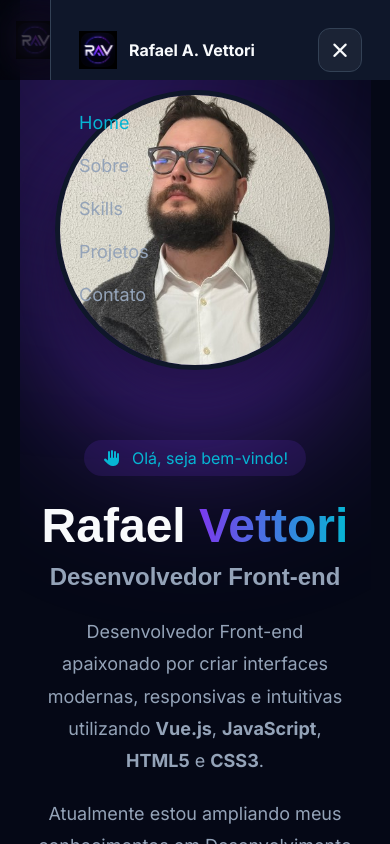
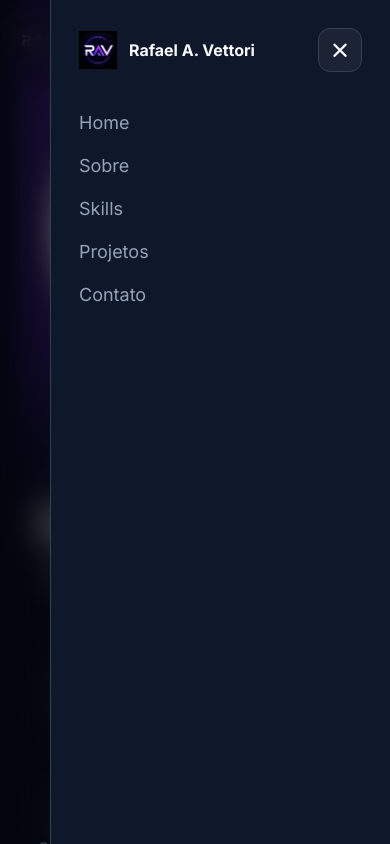
Before and after one commit to Rattori94/portfolio, a Vue app: page / in a window 390 px wide. Both pictures are taken after a click on the button 352 px from the left and 40 px from the top of the page. Shown: the top 844 px of the page. Built offline with nearby package versions, Linux system fonts and the light colour scheme.

Commit message:
menu hamburguer mobile

```diff
--- a/src/components/navbar/Navbar.vue
+++ b/src/components/navbar/Navbar.vue
@@ -60,59 +60,43 @@
     </div>
 
     <!-- MOBILE MENU -->
+<teleport to="body">
   <Transition name="overlay">
     <div
       v-if="menuOpen"
       class="mobile-overlay"
       @click.self="closeMenu"
     >
-
       <Transition name="sheet">
         <aside class="mobile-menu">
 
           <div class="mobile-header">
 
             <div class="mobile-brand">
-
-                <img
-                  src="../../favicon/favicon.png"
-                  class="logo-img"
-                  alt="Logo"
-                />
-
+              <img src="../../favicon/favicon.png" class="logo-img" />
               <span>Rafael A. Vettori</span>
-
             </div>
 
-              <button
-                class="close-btn"
-                @click="closeMenu"
-                aria-label="Fechar menu"
-              >
+            <button class="close-btn" @click="closeMenu">
               <i class="fa-solid fa-xmark"></i>
             </button>
 
           </div>
 
           <nav class="mobile-links">
-
-              <a
-                v-for="(item,index) in sections"
+            <a v-for="(item,index) in sections"
                :key="item.id"
                :style="{ '--delay': index }"
-                :class="{ active: active === item.id }"
-                @click="go(item.id)"
-              >
+               @click="go(item.id)">
               {{ item.label }}
             </a>
-
           </nav>
 
         </aside>
       </Transition>
-
     </div>
   </Transition>
+</teleport>
 
   </header>
 </template>
@@ -275,7 +259,7 @@ onUnmounted(() => {
   top:0;
   left:0;
   width:100%;
-  z-index:10000;
+  z-index: var(--z-navbar);
 
   padding:18px 0;
 
@@ -456,7 +440,7 @@ onUnmounted(() => {
   backdrop-filter:blur(18px);
   -webkit-backdrop-filter:blur(18px);
 
-  z-index:2000;
+  z-index: var(--z-overlay);z-index: var(--z-navbar);
 }
 
 /* =========================
--- a/src/styles/global.css
+++ b/src/styles/global.css
@@ -126,3 +126,10 @@ section{
     --z-overlay: 9998;
     --z-menu: 9999;
 }
+
+html,
+body,
+#app {
+    height: 100%;
+    overflow: visible;
+}
```
Lines whose indentation alone changed are shown as unchanged.
